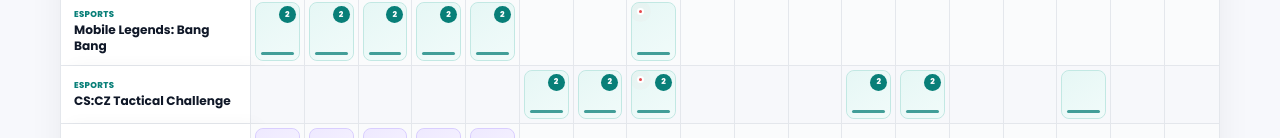
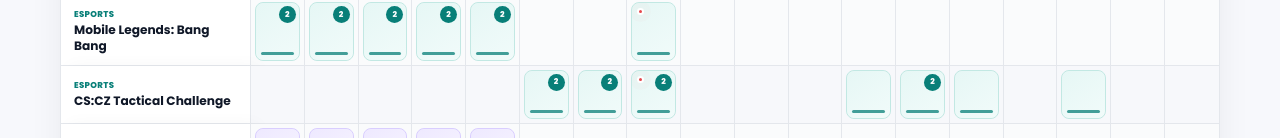
Before and after one commit to ruswanhidayat/portal-atlantik, a Next.js app: page /jadwal in a window 1280 px wide. Shown: the part 814-952 px from the top of the page. Built offline with nearby package versions, Linux system fonts and the light colour scheme.

Commit message:
Reschedule PSP vs PEPSI match to August 20
Rescheduled the PSP vs PEPSI match to August 20 with updated details.

```diff
--- a/data/schedule.js
+++ b/data/schedule.js
@@ -788,6 +788,7 @@ export const competitionSchedules = [
       "2026-08-13",
       "2026-08-18",
       "2026-08-19",
+      "2026-08-20",
       "2026-08-26",
     ],
     sessions: {
@@ -854,14 +855,6 @@ export const competitionSchedules = [
           stage: "Match 7",
           location: "Lantai 9 Ruang Kartin1",
         },
-        {
-          id: "cscz-18-2",
-          startTime: "11:00",
-          endTime: "13:00",
-          title: "PSP vs PEPSI",
-          stage: "Match 8",
-          location: "Lantai 9 Ruang Kartin1",
-        },
       ],
       "2026-08-19": [
         {
@@ -878,6 +871,16 @@ export const competitionSchedules = [
           endTime: "13:00",
           title: "PSPP vs PIKSI",
           stage: "Match 10",
+          location: "Lantai 9 Ruang Kartin1",
+        },
+      ],
+      "2026-08-20": [
+        {
+          id: "cscz-20-1",
+          startTime: "11:00",
+          endTime: "13:00",
+          title: "PSP vs PEPSI",
+          stage: "Match 8 (Reschedule)",
           location: "Lantai 9 Ruang Kartin1",
         },
       ],
```
